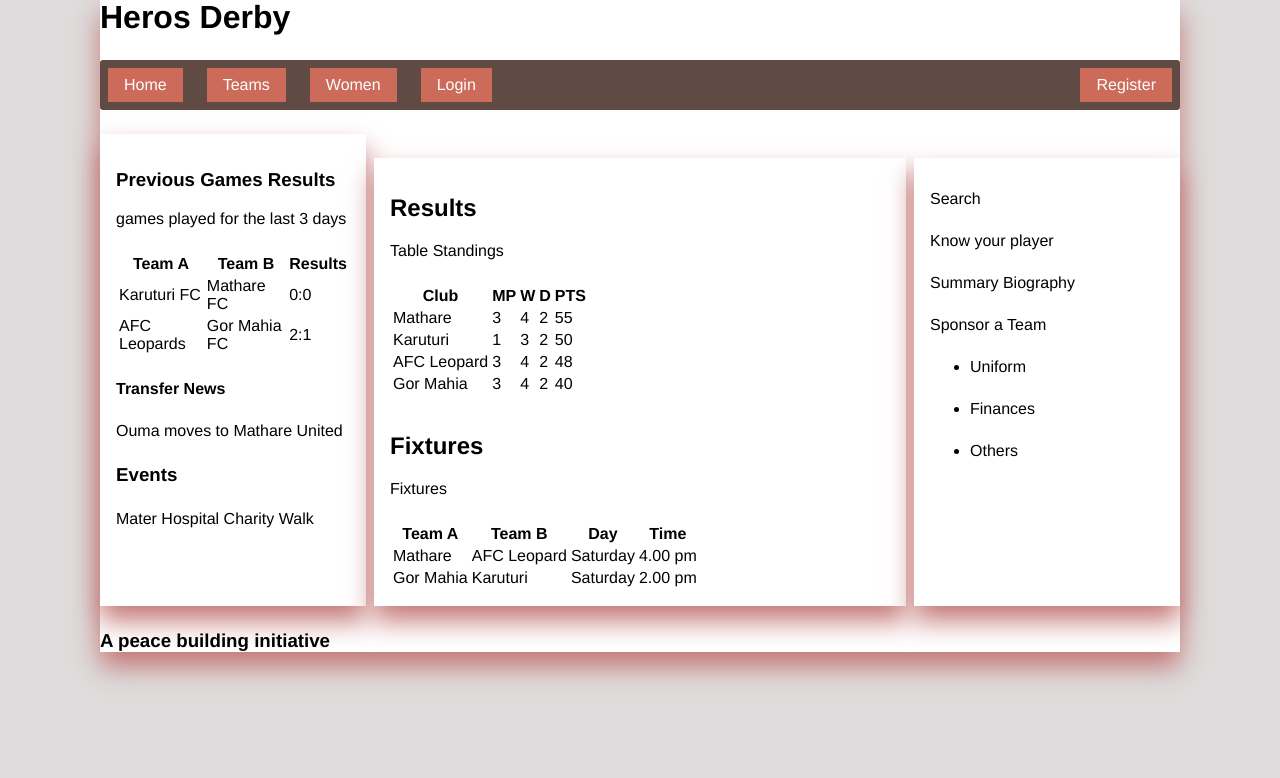
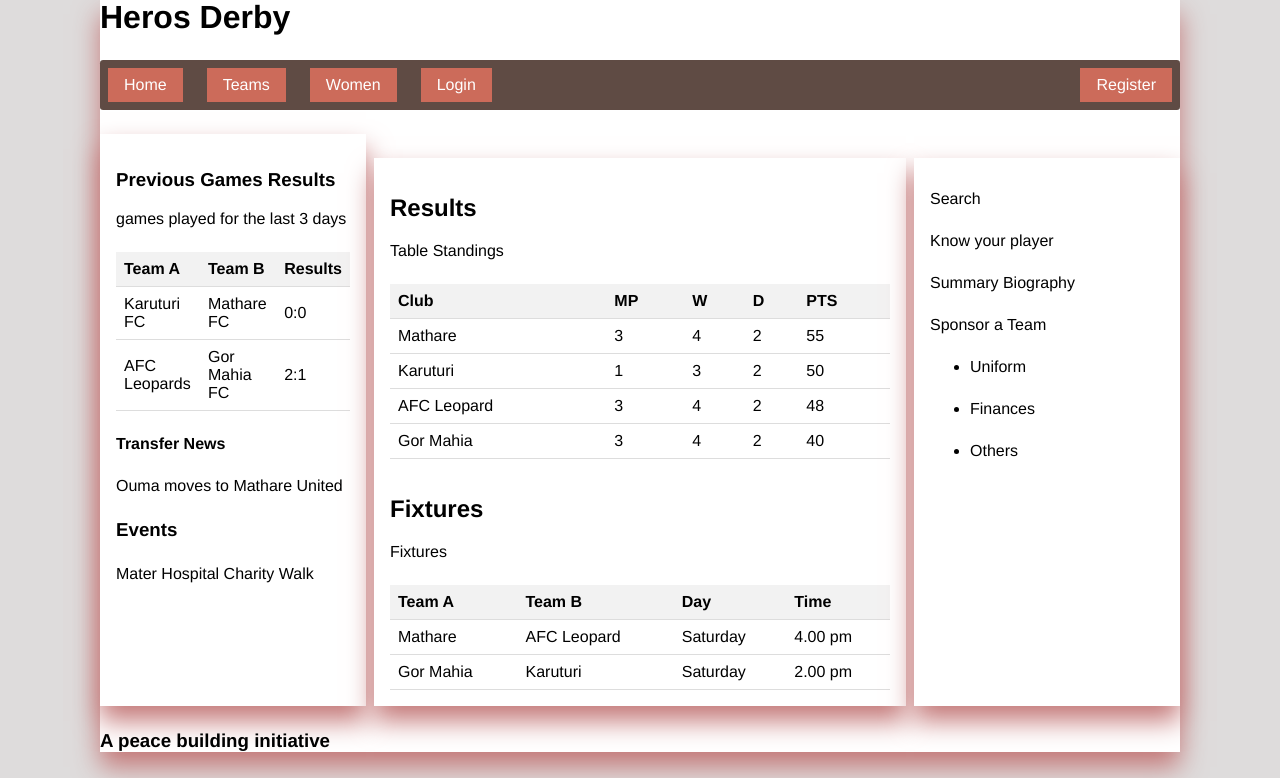
Before and after one commit to samuelmwangimbuthia/Heros-Derby, a Flask app: page /index in a window 1280 px wide. Shown: the part 22-800 px from the top of the page. Run offline with Flask 3, Linux system fonts and the light colour scheme.

Commit message:
adds table styling for all tables

```diff
--- a/static/styles.css
+++ b/static/styles.css
@@ -179,3 +179,21 @@ body * + *
 {
     color: #ff0000;
 }
+
+table {
+    border-collapse: collapse;
+    width: 100%;
+}
+
+th, td {
+    padding: 8px;
+    text-align: left;
+    border-bottom: 1px solid #ddd;
+}
+
+th {
+    background-color: #f2f2f2;
+}
+body .table-container {
+    padding: 20px;
+}
```
